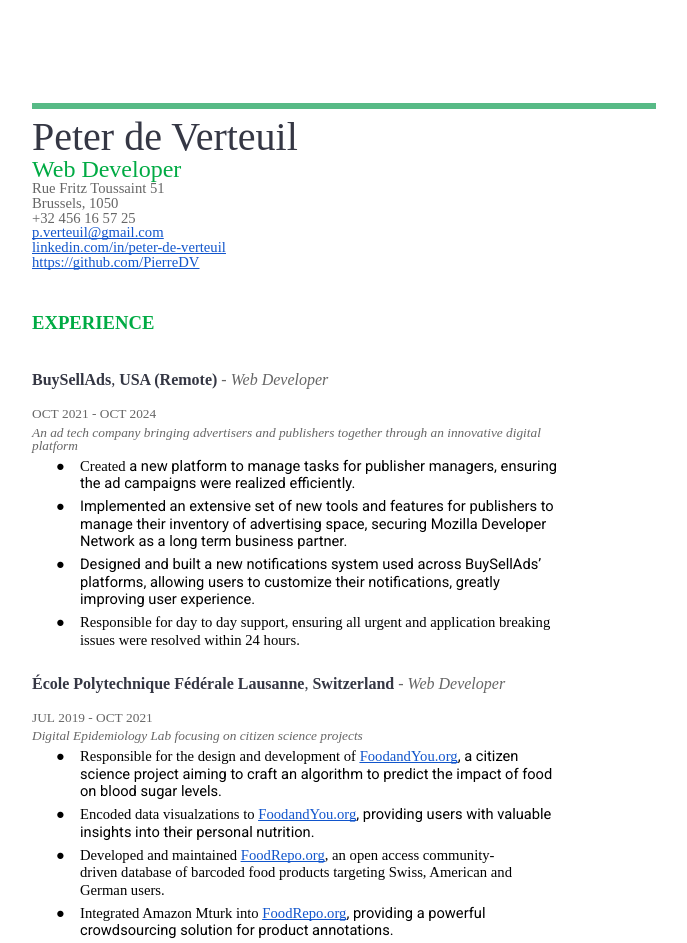
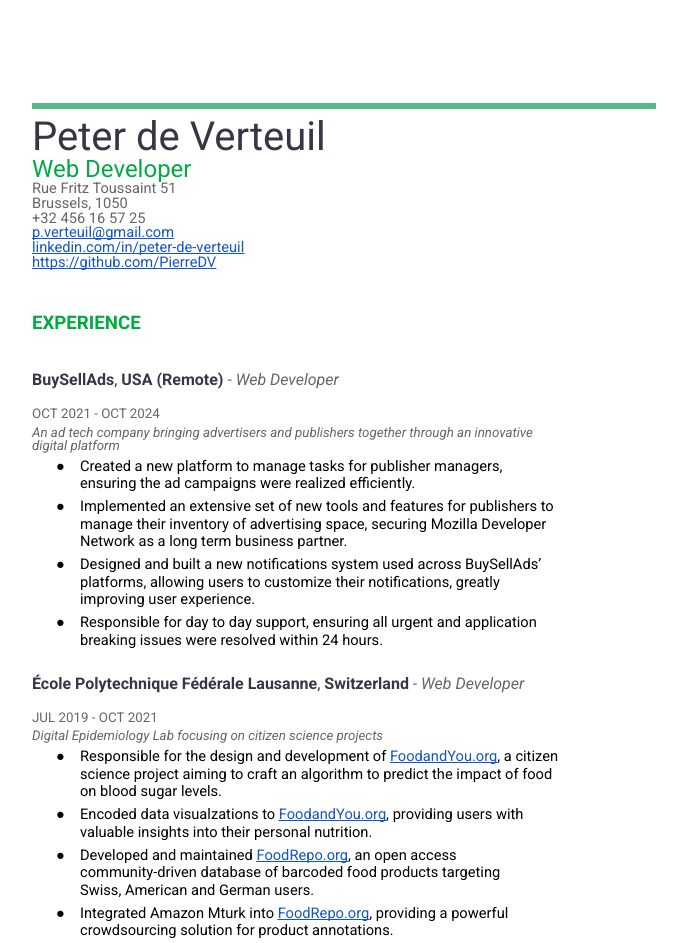
Before and after one commit to PierreDV/PierreDV.github.io, a plain HTML site: page index.html in a window 1280 px wide. Shown: the top 943 px of the page, without its empty margins (72-759 px from the left). Drawn offline with Linux system fonts and the light colour scheme.

Commit message:
update font family import statement

```diff
--- a/styles.css
+++ b/styles.css
@@ -370,7 +370,7 @@ table th {
 
 .c0 {
 	font-size: 12pt;
-	font-family: "Proxima Nova";
+	font-family: "Roboto";
 	font-style: italic;
 	color: #666666;
 	font-weight: 400
@@ -380,7 +380,7 @@ table th {
 	text-decoration: none;
 	vertical-align: baseline;
 	font-size: 10pt;
-	font-family: "Proxima Nova"
+	font-family: "Roboto"
 }
 
 .c15 {
@@ -392,7 +392,7 @@ table th {
 
 .c11 {
 	font-size: 12pt;
-	font-family: "Proxima Nova";
+	font-family: "Roboto";
 	color: #353744;
 	font-weight: 400
 }
@@ -406,7 +406,7 @@ table th {
 
 .c23 {
 	font-size: 14pt;
-	font-family: "Proxima Nova";
+	font-family: "Roboto";
 	color: #00ab44;
 	font-weight: 700
 }
@@ -426,13 +426,13 @@ table th {
 .c31 {
 	color: #53bb84;
 	font-size: 14pt;
-	font-family: "Proxima Nova"
+	font-family: "Roboto"
 }
 
 .c35 {
 	color: #000000;
 	font-size: 11pt;
-	font-family: "Proxima Nova"
+	font-family: "Roboto"
 }
 
 .c29 {
@@ -466,7 +466,7 @@ table th {
 }
 
 .c20 {
-	font-family: "Proxima Nova";
+	font-family: "Roboto";
 	font-weight: 400
 }
 
@@ -500,7 +500,7 @@ table th {
 	color: #353744;
 	font-size: 30pt;
 	padding-bottom: 0pt;
-	font-family: "Proxima Nova";
+	font-family: "Roboto";
 	line-height: 1.0;
 	page-break-after: avoid;
 	orphans: 2;
@@ -513,7 +513,7 @@ table th {
 	color: #00ab44;
 	font-size: 18pt;
 	padding-bottom: 0pt;
-	font-family: "Proxima Nova";
+	font-family: "Roboto";
 	line-height: 1.0;
 	page-break-after: avoid;
 	orphans: 2;
@@ -524,14 +524,14 @@ table th {
 li {
 	color: #000000;
 	font-size: 11pt;
-	font-family: "Proxima Nova"
+	font-family: "Roboto"
 }
 
 p {
 	margin: 0;
 	color: #000000;
 	font-size: 11pt;
-	font-family: "Proxima Nova"
+	font-family: "Roboto"
 }
 
 h1 {
@@ -540,7 +540,7 @@ h1 {
 	font-weight: 700;
 	font-size: 14pt;
 	padding-bottom: 10pt;
-	font-family: "Proxima Nova";
+	font-family: "Roboto";
 	line-height: 1.0;
 	page-break-after: avoid;
 	orphans: 2;
@@ -554,7 +554,7 @@ h2 {
 	font-weight: 700;
 	font-size: 12pt;
 	padding-bottom: 0pt;
-	font-family: "Proxima Nova";
+	font-family: "Roboto";
 	line-height: 1.0;
 	page-break-after: avoid;
 	orphans: 2;
@@ -568,7 +568,7 @@ h3 {
 	font-weight: 700;
 	font-size: 11pt;
 	padding-bottom: 0pt;
-	font-family: "Proxima Nova";
+	font-family: "Roboto";
 	line-height: 1.0;
 	page-break-after: avoid;
 	orphans: 2;
```
